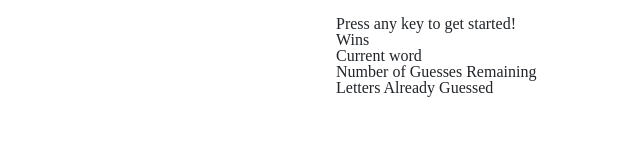
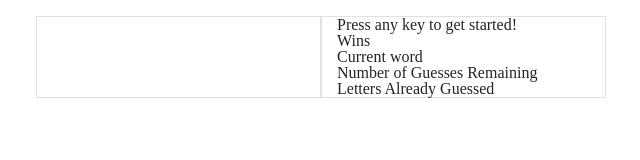
Before and after one commit to Mkkiyoi/Word-Guess-Game, a plain HTML site: page index.html in a window 1280 px wide. Shown: the full height of the page, 319-959 px from the left. Drawn offline with nearby package versions, Linux system fonts and the light colour scheme; files that its build step writes are made by us from their sources.

Commit message:
Added comments to index.html and added additional content holding spans

```diff
--- a/index.html
+++ b/index.html
@@ -20,37 +20,61 @@
     <script src="assets/javascript/game.js"></script>
 </head>
 <body>
+    <!-- Bootstrap container -->
     <div class="container">
+
+        <!-- Header Row -->
         <div class="row">
             <div class="col-12">
                 <img src="" alt="">
             </div>
         </div>
+
+        <!-- Game Content Row -->
         <div class="row">
+
+            <!-- Spacing column -->
             <div class="col-3"></div>
-            <div class="col-3">
+
+            <!-- Column containing image displayed after game is finished -->
+            <div class="col-3 border">
                 <div class="mx-auto my-3" id="image"></div>
             </div>
-            <div class="col-3">
+
+            <!-- Column containing game -->
+            <div class="col-3 border">
+                <!-- Instructions -->
                 <p>
                     Press any key to get started!
                 </p>
+
+                <!-- Display wins in the span -->
                 <p>
                     Wins
                 </p>
                 <span id="wins"></span>
+
+                <!-- Display current word being guessed in the span -->
                 <p>
                     Current word
                 </p>
                 <span id="current-word"></span>
+
+                <!-- Display number of guesses left in the span -->
                 <p>
                     Number of Guesses Remaining
                 </p>
+                <span id="guesses-remaining"></span>
+
+                <!-- Display letters guessed in the span -->
                 <p>
                     Letters Already Guessed
                 </p>
                 <span id="letters-guessed"></span>
+
             </div>
+
+            <!-- Spacing column -->
             <div class="col-3"></div>
         </div>
     </div>
```
